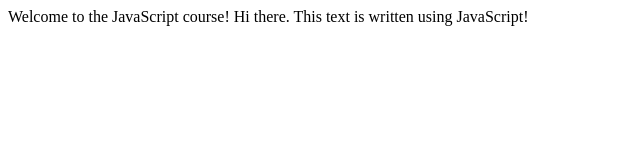
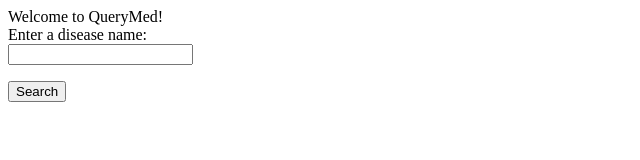
Before and after one commit to oshanis/querymed, a plain HTML site: page ui/DemoFrontEnd.html in a window 1280 px wide. Shown: the whole page, without its empty margins (0-640 px from the left). Drawn offline with Linux system fonts and the light colour scheme.

Commit message:
Added very basic javascript demo (DemoFrontEnd.html)

```diff
--- a/ui/DemoFrontEnd.html
+++ b/ui/DemoFrontEnd.html
@@ -1,10 +1,20 @@
 <html>
 <head><title>QueryMed Demo User Interface</title></head>
 <body>
-Welcome to the JavaScript course!
+Welcome to QueryMed!
+<br>
+<FORM NAME="myform" ACTION="" METHOD="GET">
+Enter a disease name: <BR>
+<INPUT TYPE="text" NAME="inputbox" VALUE=""><P>
+<INPUT TYPE="button" NAME="button" Value="Search" onClick="testResults(this.form)">
+</FORM>
+<br>
 <script type="text/javascript">
 <!--
-document.write("Hi there. This text is written using JavaScript!")
+function testResults (form) {
+    var TestVar = form.inputbox.value;
+    alert ("You typed: " + TestVar);
+}
 //-->
 </script>
 </body>
```
